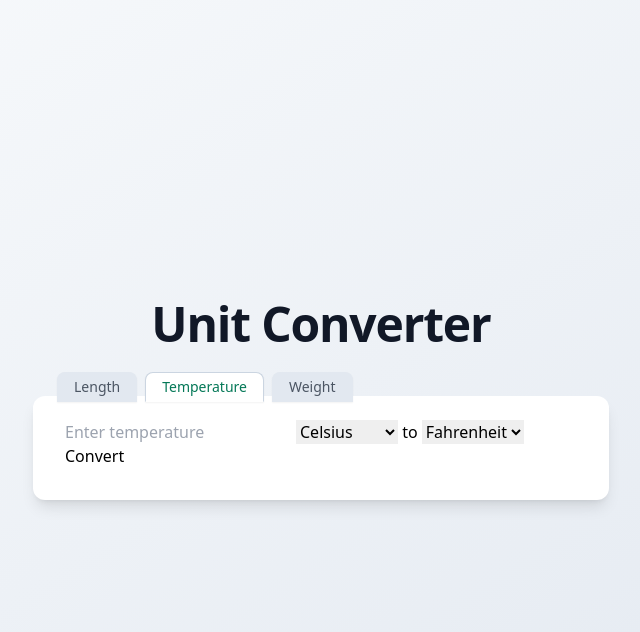
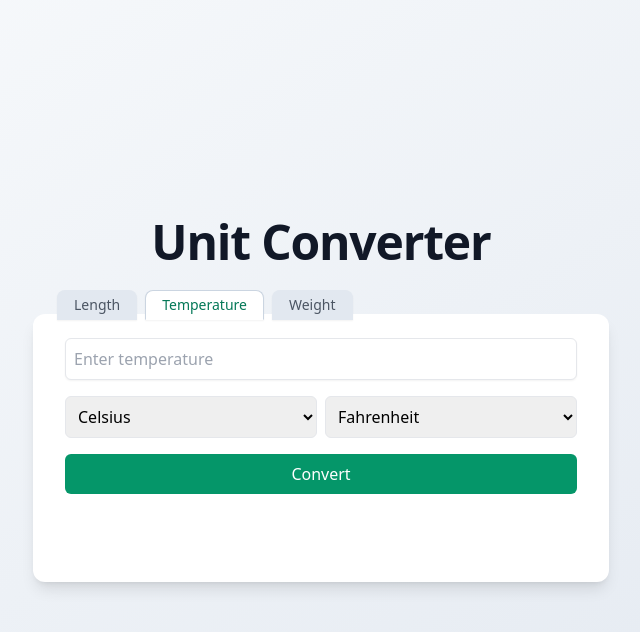
Before and after one commit to AndrewHulme88/unit-converter, a React (Vite) app: page / in a window 1280 px wide. Both pictures are taken after a click on the button "Temperature". Shown: the top 632 px of the page, without its empty margins (319-959 px from the left). Built offline with nearby package versions, Linux system fonts and the light colour scheme.

Commit message:
Updated styling for weight and temperature tabs

```diff
--- a/src/components/TemperatureConverter.jsx
+++ b/src/components/TemperatureConverter.jsx
@@ -1,4 +1,4 @@
-import { useState } from "react";
+import { useState } from 'react';
 
 function TemperatureConverter() {
   const [from, setFrom] = useState('Celsius');
@@ -8,51 +8,69 @@ function TemperatureConverter() {
 
   const convert = () => {
     const val = parseFloat(value);
-    if (isNaN(val)) return;
+    if (isNaN(val)) {
+      setResult(null);
+      return;
+    }
 
     let celsius;
 
     switch (from) {
-      case 'Celsius': celsius = val;
-      break;
-      case 'Fahrenheit': celsius = (val - 32) * 5/9;
-      break;
-      case 'Kelvin': celsius = val - 273.15;
-      break;
+      case 'Celsius': celsius = val; break;
+      case 'Fahrenheit': celsius = (val - 32) * 5 / 9; break;
+      case 'Kelvin': celsius = val - 273.15; break;
     }
 
     let final;
-
     switch (to) {
-      case 'Celsius': final = celsius;
-      break;
-      case 'Fahrenheit': final = (celsius * 9/5) + 32;
-      break;
-      case 'Kelvin': final = celsius + 273.15;
-      break;
+      case 'Celsius': final = celsius; break;
+      case 'Fahrenheit': final = (celsius * 9 / 5) + 32; break;
+      case 'Kelvin': final = celsius + 273.15; break;
     }
 
-    setResult(final.toFixed(2));
+    const formatted = parseFloat(final.toFixed(4)).toString();
+    setResult(formatted);
   };
 
   const options = ['Celsius', 'Fahrenheit', 'Kelvin'];
 
   return (
-    <div>
-      <input type="number" value={value} onChange={e => setValue(e.target.value)} placeholder="Enter temperature" />
-      <select value={from} onChange={e => setFrom(e.target.value)}>
-        {options.map(opt => <option key={opt} value={opt}>{opt}</option>)}
-      </select>
-      <span> to </span>
-      <select value={to} onChange={e => setTo(e.target.value)}>
-        {options.map(opt => <option key={opt} value={opt}>{opt}</option>)}
-      </select>
-      <button onClick={convert}>Convert</button>
-      {result !== null && (
-        <div>
-          Result: {result}
-        </div>
-      )}
+    <div className="space-y-4">
+      <input
+        type="number"
+        value={value}
+        onChange={e => setValue(e.target.value)}
+        placeholder="Enter temperature"
+        className="w-full p-2 border rounded-md shadow-sm"
+      />
+
+      <div className="flex gap-2">
+        <select
+          value={from}
+          onChange={e => setFrom(e.target.value)}
+          className="w-1/2 p-2 border rounded-md"
+        >
+          {options.map(opt => <option key={opt} value={opt}>{opt}</option>)}
+        </select>
+        <select
+          value={to}
+          onChange={e => setTo(e.target.value)}
+          className="w-1/2 p-2 border rounded-md"
+        >
+          {options.map(opt => <option key={opt} value={opt}>{opt}</option>)}
+        </select>
+      </div>
+
+      <button
+        onClick={convert}
+        className="w-full bg-emerald-600 text-white py-2 rounded-md hover:bg-emerald-700 transition"
+      >
+        Convert
+      </button>
+
+      <div className="h-10 flex items-center justify-center mt-4 text-lg font-semibold text-gray-800">
+        {result !== null ? `Result: ${result} ${to}` : ''}
+      </div>
     </div>
   );
 }
--- a/src/components/WeightConverter.jsx
+++ b/src/components/WeightConverter.jsx
@@ -1,10 +1,17 @@
-import { useState } from "react";
+import { useState } from 'react';
 
 const units = {
   gram: 1,
   kilogram: 0.001,
   pound: 0.00220462,
-  ounce: 0.035274
+  ounce: 0.035274,
+};
+
+const unitLabels = {
+  gram: ['gram', 'grams'],
+  kilogram: ['kilogram', 'kilograms'],
+  pound: ['pound', 'pounds'],
+  ounce: ['ounce', 'ounces'],
 };
 
 function WeightConverter() {
@@ -15,28 +22,64 @@ function WeightConverter() {
 
   const convert = () => {
     const val = parseFloat(value);
-    if (isNaN(val)) return;
+    if (isNaN(val)) {
+      setResult(null);
+      return;
+    }
 
-    const resultVal = val * (units[to] / units[from]);
-    setResult(resultVal.toFixed(4))
+    const converted = val * (units[to] / units[from]);
+    const formatted = parseFloat(converted.toFixed(4)).toString();
+    setResult(formatted);
   };
 
   return (
-    <div>
-      <input type="number" value={value} onChange={e => setValue(e.target.value)} placeholder="Enter weight" />
-      <select value={from} onChange={e => setFrom(e.target.value)}>
-        {Object.keys(units).map(unit => <option key={unit} value={unit}>{unit}</option>)}
-      </select>
-      <span> to </span>
-      <select value={to} onChange={e => setTo(e.target.value)}>
-        {Object.keys(units).map(unit => <option key={unit} value={unit}>{unit}</option>)}
-      </select>
-      <button onClick={convert}>Convert</button>
-      {result !== null && (
-        <div>
-          Result: {result}
-        </div>
-      )}
+    <div className="space-y-4">
+      <input
+        type="number"
+        value={value}
+        onChange={e => setValue(e.target.value)}
+        placeholder="Enter weight"
+        className="w-full p-2 border rounded-md shadow-sm"
+      />
+
+      <div className="flex gap-2">
+        <select
+          value={from}
+          onChange={e => setFrom(e.target.value)}
+          className="w-1/2 p-2 border rounded-md"
+        >
+          {Object.keys(units).map(unit => (
+            <option key={unit} value={unit}>{unit}</option>
+          ))}
+        </select>
+        <select
+          value={to}
+          onChange={e => setTo(e.target.value)}
+          className="w-1/2 p-2 border rounded-md"
+        >
+          {Object.keys(units).map(unit => (
+            <option key={unit} value={unit}>{unit}</option>
+          ))}
+        </select>
+      </div>
+
+      <button
+        onClick={convert}
+        className="w-full bg-emerald-600 text-white py-2 rounded-md hover:bg-emerald-700 transition"
+      >
+        Convert
+      </button>
+
+      <div className="h-10 flex items-center justify-center mt-4 text-lg font-semibold text-gray-800">
+        {result !== null && (
+          <>
+            Result: {result}{' '}
+            {parseFloat(result) === 1
+              ? unitLabels[to][0]
+              : unitLabels[to][1]}
+          </>
+        )}
+      </div>
     </div>
   );
 }
```
